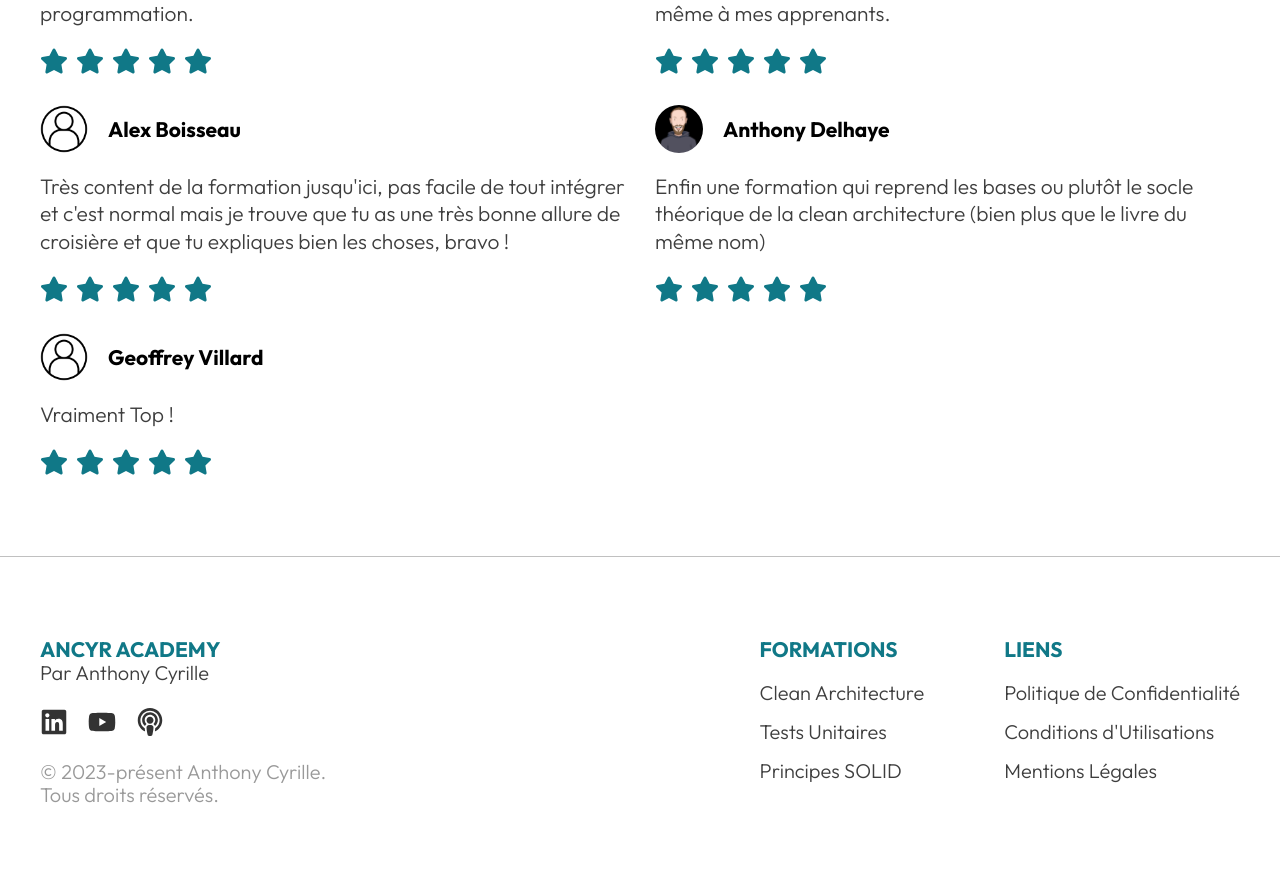
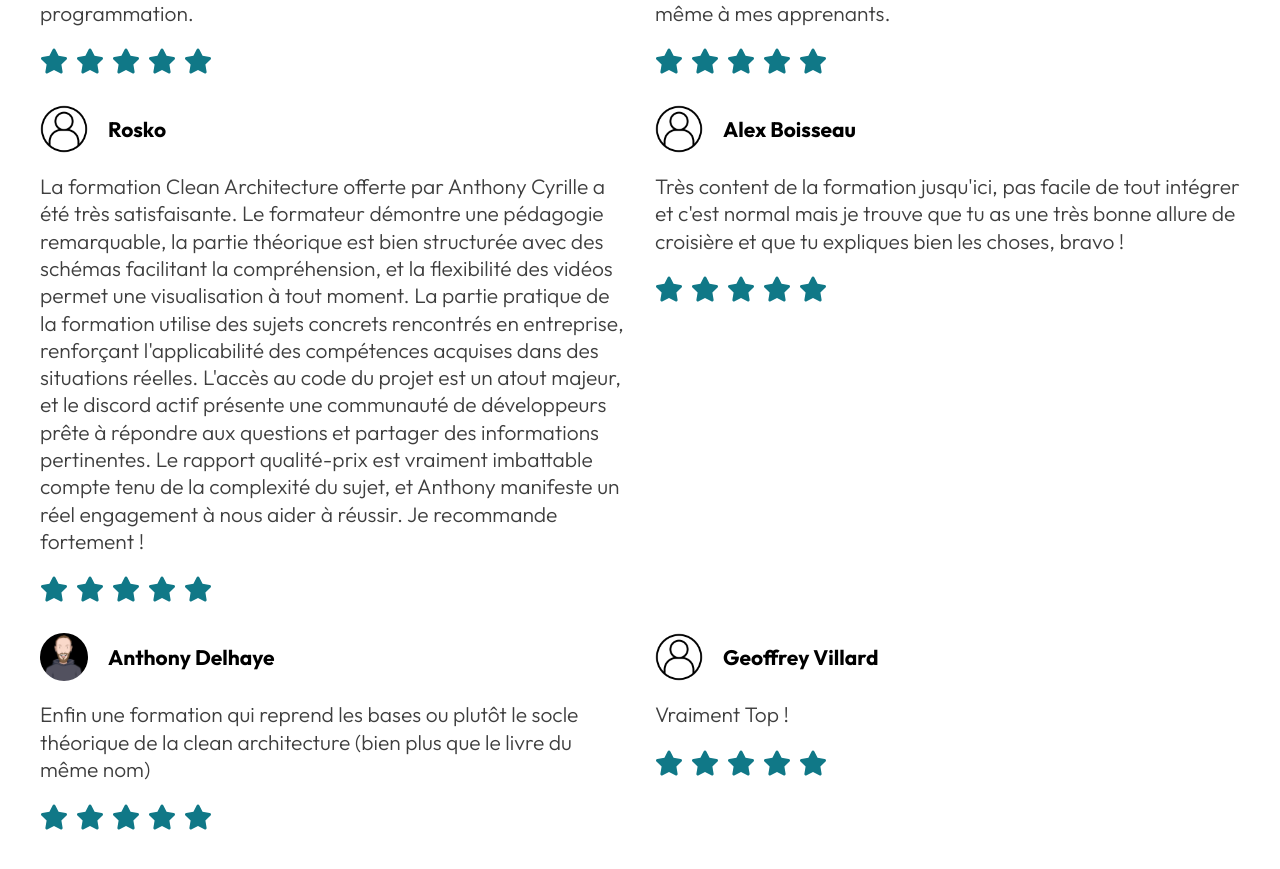
Before and after one commit to Ancyr-Academy/ancyr-academy, a Next.js app in the folder apps/web/: page /clean-architecture in a window 1280 px wide. Shown: the part 8231-9100 px from the top of the page. Built offline with nearby package versions, Linux system fonts and the light colour scheme.

Commit message:
task: review

```diff
--- a/apps/web/src/app/clean-architecture/page.tsx
+++ b/apps/web/src/app/clean-architecture/page.tsx
@@ -334,6 +334,22 @@ const Page = () => {
                   c'est un plus indéniable de cette formation que je recommande
                   moi-même à mes apprenants.
                 </Review>
+                <Review authorName="Rosko">
+                  La formation Clean Architecture offerte par Anthony Cyrille a
+                  été très satisfaisante. Le formateur démontre une pédagogie
+                  remarquable, la partie théorique est bien structurée avec des
+                  schémas facilitant la compréhension, et la flexibilité des
+                  vidéos permet une visualisation à tout moment. La partie
+                  pratique de la formation utilise des sujets concrets
+                  rencontrés en entreprise, renforçant l'applicabilité des
+                  compétences acquises dans des situations réelles. L'accès au
+                  code du projet est un atout majeur, et le discord actif
+                  présente une communauté de développeurs prête à répondre aux
+                  questions et partager des informations pertinentes. Le rapport
+                  qualité-prix est vraiment imbattable compte tenu de la
+                  complexité du sujet, et Anthony manifeste un réel engagement à
+                  nous aider à réussir. Je recommande fortement !
+                </Review>
                 <Review authorName="Alex Boisseau">
                   Très content de la formation jusqu'ici, pas facile de tout
                   intégrer et c'est normal mais je trouve que tu as une très
```
